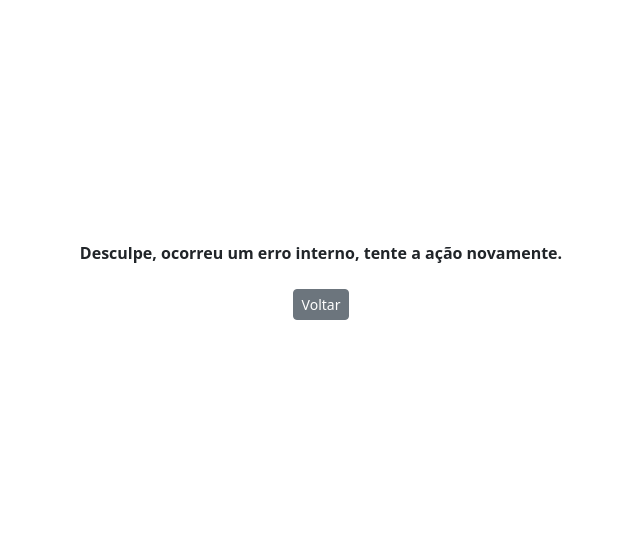
After one commit to VitorLucas007/escola-da-terra, a PHP site: page /views/erro.php in a window 1280 px wide. The commit adds this page. Shown: the top 559 px of the page, without its empty margins (319-959 px from the left). Run offline with PHP 8.4, Linux system fonts and the light colour scheme; the visitor is signed in with stand-in values (Sample User, id 1).

Commit message:
Implementação de página de erro que será usada em caso de excessões no processamento com o banco de dados.

```diff
--- a/backlog.txt
+++ b/backlog.txt
@@ -24,7 +24,7 @@
             2.2.3.4 -> Função que obtém o usuário do banco e o retorna como objeto -> Ok
         2.2.4 -> Implementar verificação de Usuário já existente no momento da requisição ->
             2.2.4.1 -> Criar método de get com o telefone passado tendo em vista a verificação -> Ok
-            2.2.4.2 -> Redirecionar usuário com base no valor do progesso em casos onde o usuário já é cadastrado ->
+            2.2.4.2 -> Redirecionar usuário com base no valor do progesso em casos onde o usuário já é cadastrado -> Ok
         2.2.5 -> Implementar try/catch nos métodos do controller ->
         2.2.6 -> Estabelecer tipo das funções ->
         2.2.x -> Quais dados preciso armazenar na sessão?
--- a/index.php
+++ b/index.php
@@ -4,6 +4,9 @@
     }
     $mensagem_erro_user_participante = $_SESSION['mensagem_erro_user_participante'] ?? '';
     unset($_SESSION['mensagem_erro_user_participante']);
+
+    # Armazenando a ultima página logada para poder rastrear em casos de redirecionamento para página de erro:
+    $_SESSION['ultima_pagina'] = $_SERVER['REQUEST_URI'];
 ?>
 
 <!DOCTYPE html>
--- /dev/null
+++ b/public/css/erro.css
@@ -0,0 +1,7 @@
+.container-body{
+    display: flex;
+    justify-content: center;
+    align-items: center;
+    flex-direction: column;
+    height: 70vh;
+}
--- /dev/null
+++ b/views/erro.php
@@ -0,0 +1,35 @@
+<?php
+    if (session_status() === PHP_SESSION_NONE) {
+            session_start();
+    }
+
+?>
+
+<!DOCTYPE html>
+<html lang="pt-br">
+
+<head>
+    <meta charset="UTF-8">
+    <meta name="viewport" content="width=device-width, initial-scale=1.0">
+    <title>Erro encontrado</title>
+        <link rel="stylesheet" href="../public/css/erro.css">
+    <link rel="icon" type="image/jpg" href="/pesquisa_educacional/public/assets/logos/favicon.jpg">
+    <?php
+        include $_SERVER['DOCUMENT_ROOT'] . '/pesquisa_educacional/views/includes/cdn.php';
+    ?>
+</head>
+
+<body>
+
+    <div class="container">
+        <div class="container-body">
+            <div class="fw-bold text-center mb-4">
+                Desculpe, ocorreu um erro interno, tente a ação novamente.
+            </div>
+            <a class="btn btn-sm btn-secondary" href="<?=$_SESSION['ultima_pagina']?>">Voltar</a>
+        </div>
+    </div>
+
+
+</body>
+</html>
```
Also changed, not shown: app/controler/UserParticipanteControler.php (+7 -0 lines).
